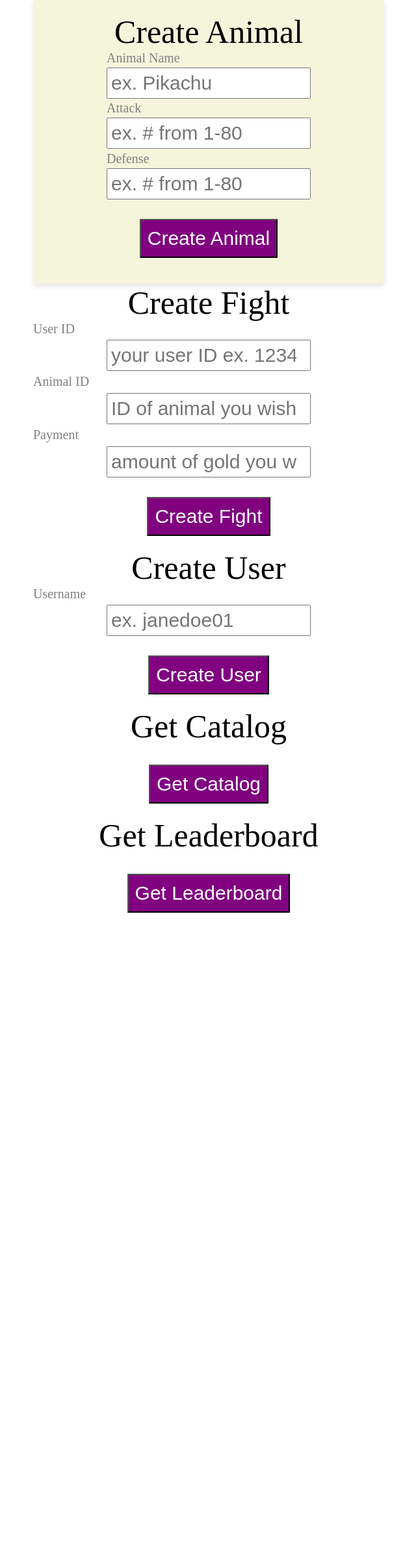
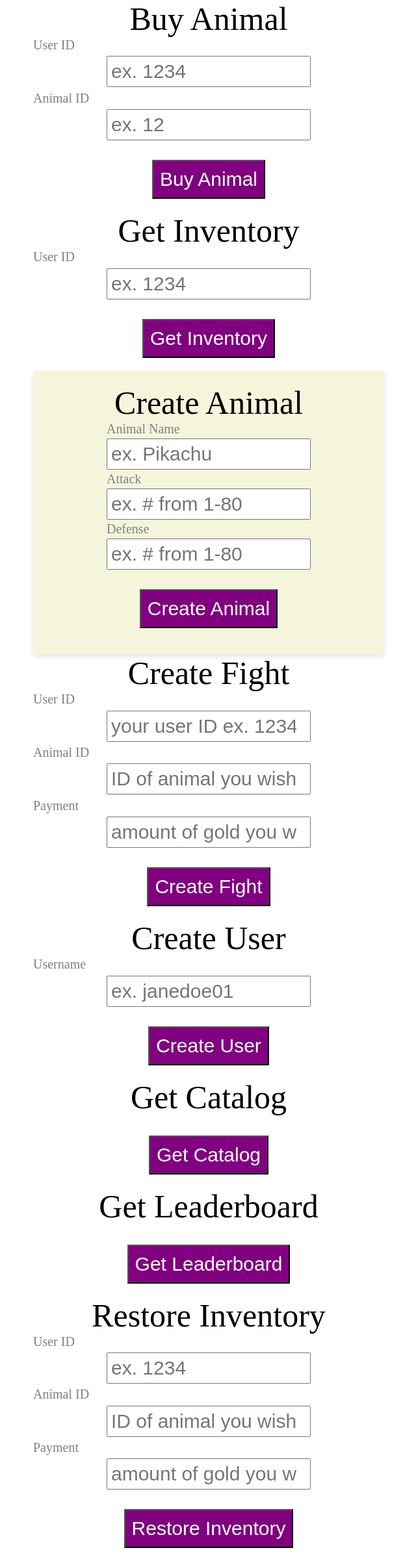
Before and after one commit to soramicha/DASS_US_GAME, a React app in the folder frontend/: page / in a window 1280 px wide. Shown: the whole page at 65% size, without its empty margins (319-959 px from the left). Before the commit the page ends 1425 px from the top, so only its background shows below. Built offline with nearby package versions, Linux system fonts and the light colour scheme.

Commit message:
Finished connecting frontend to backend
Implemented getting inventory, restocking inventory, and buying animal

```diff
--- a/frontend/src/components/BuyAnimal.jsx
+++ b/frontend/src/components/BuyAnimal.jsx
@@ -1,16 +1,53 @@
-import React from "react";
+import axios from "axios";
+import React, { useState } from "react";
 
 const BuyAnimal = () => {
-  function handleBuyAnimal() {
+  const [UserId, SetUserId] = useState("")
+  const [AnimalId, SetAnimalId] = useState("")
+
+  function handleBuyAnimal(e) {
+    e.preventDefault()
+
     console.log("'Buy Animal' button clicked");
-    return 0;
+
+    // format data
+    const data = {
+      user_id: UserId,
+      animal_id: AnimalId
+    }
+
+    // create POST request to create fight
+    axios // TODO: change link from local to deployed
+      .put("http://localhost:8000/animal/buy", data, {
+        headers: {
+          access_token: "a", // API key -- TODO: change/hide this when deployed
+        },
+      })
+      .then((response) => {
+        console.log("Animal bought successfully:", response.data)
+      })
+      .catch((error) => {
+        console.error("Error buying animal:", error)
+      })
+
   }
 
   return (
     <>
       <div className="buy_animal">
         <div className="title">Buy Animal</div>
-        <form>
+        <form onSubmit={handleBuyAnimal}>
+          <label htmlFor="user_id">User ID</label>
+          <input
+            className="text_input"
+            name="user_id"
+            placeholder="ex. 1234"
+            type="number"
+            min="0"
+            value={UserId}
+            onChange={(e) => SetUserId(e.target.value)}
+            required
+          ></input>
           <label htmlFor="animal_id">Animal ID</label>
           <input
             className="text_input"
@@ -18,21 +55,13 @@ const BuyAnimal = () => {
             placeholder="ex. 12"
             type="number"
             min="0"
-            required
-          ></input>
-          <label htmlFor="user_id">User ID</label>
-          <input
-            className="text_input"
-            name="user_id"
-            placeholder="ex. 1234"
-            type="number"
-            min="0"
+            value={AnimalId}
+            onChange={(e) => SetAnimalId(e.target.value)}
             required
           ></input>
           <button
             className="submit-button"
             type="submit"
-            onButtonClick={() => handleBuyAnimal()}
           >
             Buy Animal
           </button>
--- a/frontend/src/components/GetInventory.jsx
+++ b/frontend/src/components/GetInventory.jsx
@@ -1,16 +1,39 @@
-import React from "react";
+import axios from "axios";
+import React, { useState } from "react";
 
+// getting inventory, but the actual http method used is PUT, because GET cannot accept any body
 const GetInventory = () => {
-  function handleGetInventory() {
-    console.log("'Get Inventory' button clicked");
-    return 0;
+  const [UserId, SetUserId] = useState("")
+
+  function handleGetInventory(e) {
+    e.preventDefault()
+
+    console.log("'Get Inventory' button clicked")
+
+    // format into json data
+    const data = {
+      user_id: UserId
+    }
+
+    axios
+        .put("http://localhost:8000/inventory", data, {
+            headers: {
+            access_token: "a", // API key -- TODO: change/hide this when deployed
+            },
+        })
+        .then((response) => {
+            console.log("Inventory retrieved successfully:", response.data)
+        })
+        .catch((error) => {
+            console.error("Error getting inventory:", error)
+        })
   }
 
   return (
     <>
       <div className="get_inventory">
         <div className="title">Get Inventory</div>
-        <form>
+        <form onSubmit={handleGetInventory}>
           <label htmlFor="user_id">User ID</label>
           <input
             className="text_input"
@@ -19,12 +42,11 @@ const GetInventory = () => {
             type="number"
             min="0"
             required
+            value={UserId}
+            onChange={(e) => SetUserId(e.target.value)}
           ></input>
           <button
-            className="submit-button"
-            type="submit"
-            onButtonClick={() => handleGetInventory()}
-          >
+            className="submit-button" type="submit">
             Get Inventory
           </button>
         </form>
--- /dev/null
+++ b/frontend/src/components/RestoreInventory.jsx
@@ -0,0 +1,84 @@
+import axios from "axios";
+import React, { useState } from "react";
+
+// getting inventory, but the actual http method used is PUT, because GET cannot accept any body
+const RestoreInventory = () => {
+  const [UserId, SetUserId] = useState("")
+  const [AnimalId, SetAnimalId] = useState("")
+  const [Payment, SetPayment] = useState("")
+
+  function handleRestoreInventory(e) {
+    e.preventDefault()
+
+    console.log("'Restore Inventory' button clicked")
+
+    // format into json data
+    const data = {
+      user_id: UserId,
+      animal_id: AnimalId,
+      gold: Payment
+    }
+
+    axios
+        .post("http://localhost:8000/inventory/restore", data, {
+            headers: {
+            access_token: "a", // API key -- TODO: change/hide this when deployed
+            },
+        })
+        .then((response) => {
+            console.log("Inventory retrieved successfully:", response.data)
+        })
+        .catch((error) => {
+            console.error("Error getting inventory:", error)
+        })
+  }
+
+  return (
+    <>
+      <div className="get_inventory">
+        <div className="title">Restore Inventory</div>
+        <form onSubmit={handleRestoreInventory}>
+          <label htmlFor="user_id">User ID</label>
+          <input
+            className="text_input"
+            name="user_id"
+            placeholder="ex. 1234"
+            type="number"
+            min="0"
+            required
+            value={UserId}
+            onChange={(e) => SetUserId(e.target.value)}
+          ></input>
+          <label htmlFor="animal_id">Animal ID</label>
+          <input
+            className="text_input"
+            name="animal_id"
+            placeholder="ID of animal you wish to heal ex. 12"
+            type="number"
+            min="0"
+            required
+            value={AnimalId}
+            onChange={(e) => SetAnimalId(e.target.value)}
+          ></input>
+          <label htmlFor="payment">Payment</label>
+          <input
+            className="text_input"
+            name="payment"
+            placeholder="amount of gold you wish to pay"
+            type="number"
+            min="0"
+            required
+            value={Payment}
+            onChange={(e) => SetPayment(e.target.value)}
+          ></input>
+          <button
+            className="submit-button" type="submit">
+            Restore Inventory
+          </button>
+        </form>
+      </div>
+    </>
+  );
+};
+
+export default RestoreInventory;
--- a/frontend/src/index.js
+++ b/frontend/src/index.js
@@ -2,16 +2,15 @@ import React from "react";
 //import { render } from "react-dom";
 //import { ChakraProvider } from "@chakra-ui/react";
 
-//import Header from "./components/Header";
-//import Todos from "./components/Todos";
 import CreateAnimal from "./components/CreateAnimal";
 import CreateFight from "./components/CreateFight";
 import { createRoot } from 'react-dom/client'
 import CreateUser from "./components/CreateUser";
 import GetCatalog from "./components/GetCatalog";
 import GetLeaderboard from "./components/GetLeaderboard";
-//import BuyAnimal from "./components/BuyAnimal";
-//import GetInventory from "./components/GetInventory";
+import GetInventory from "./components/GetInventory";
+import RestoreInventory from "./components/RestoreInventory";
+import BuyAnimal from "./components/BuyAnimal";
 
 createRoot(document.getElementById('root')).render(
       <App />
@@ -20,11 +19,14 @@ createRoot(document.getElementById('root')).render(
 function App() {
   return (
     <>
-      <CreateAnimal />
+      <BuyAnimal/>
+      <GetInventory/>
+      <CreateAnimal/>
       <CreateFight/>
       <CreateUser/>
       <GetCatalog/>
       <GetLeaderboard/>
+      <RestoreInventory/>
     </>
   )
 }
```
Also changed, not shown: frontend/public/index.html (+2 -0 lines), 2 other files.
